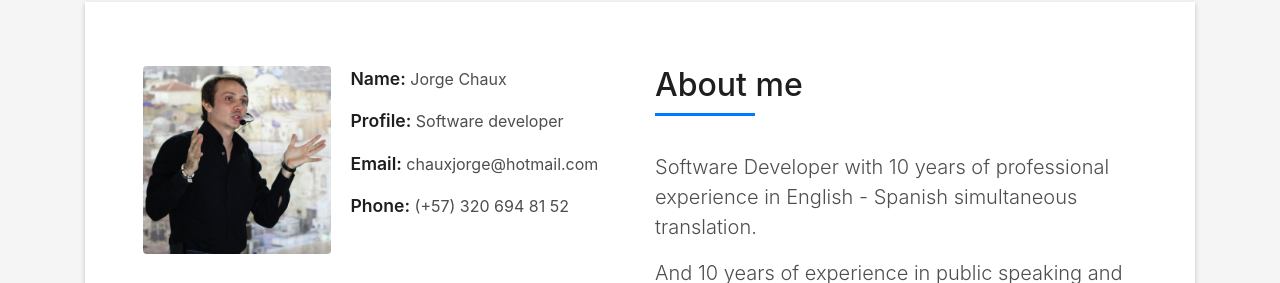
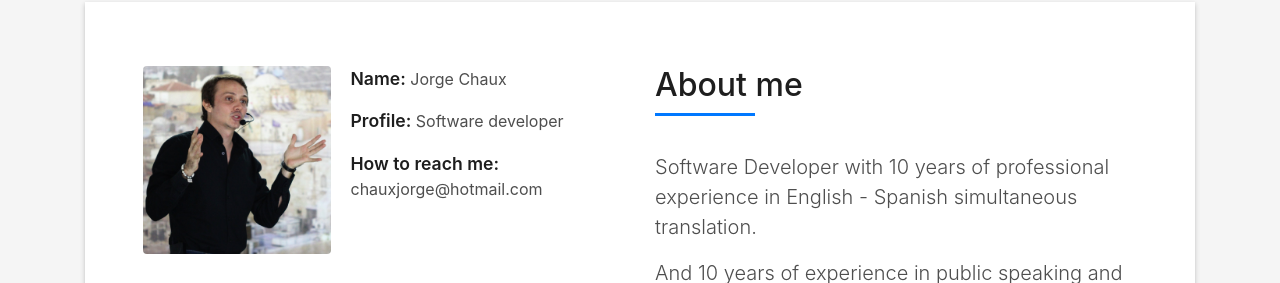
Before and after one commit to jorgechauxjr/jorgechauxjr.github.io, a plain HTML site: page index.html in a window 1280 px wide. Shown: the part 862-1145 px from the top of the page. Drawn offline with Linux system fonts and the light colour scheme; files whose address does not match are found by name.

Commit message:
Modify index.html

```diff
--- a/index.html
+++ b/index.html
@@ -101,8 +101,7 @@
                       <div class="about-info">
                         <p><span class="title-s">Name: </span> <span>Jorge Chaux</span></p>
                         <p><span class="title-s">Profile: </span> <span>Software developer</span></p>
-                        <p><span class="title-s">Email: </span> <span>chauxjorge@hotmail.com</span></p>
-                        <p><span class="title-s">Phone: </span> <span>(+57) 320 694 81 52</span></p>
+                        <p><span class="title-s">How to reach me: </span> <span>chauxjorge@hotmail.com</span></p>
                       </div>
                     </div>
                   </div>
@@ -558,7 +557,6 @@
                       </p>
                       <ul class="list-ico">
                         <li><span class="ion-ios-location "></span> CALI - COLOMBIA</li>
-                        <li><span class="ion-ios-telephone"></span> (+57) 320 694 81 52</li>
                         <li><span class="ion-email"></span> chauxjorge@hotmail.com</li>
                       </ul>
                     </div>
```
